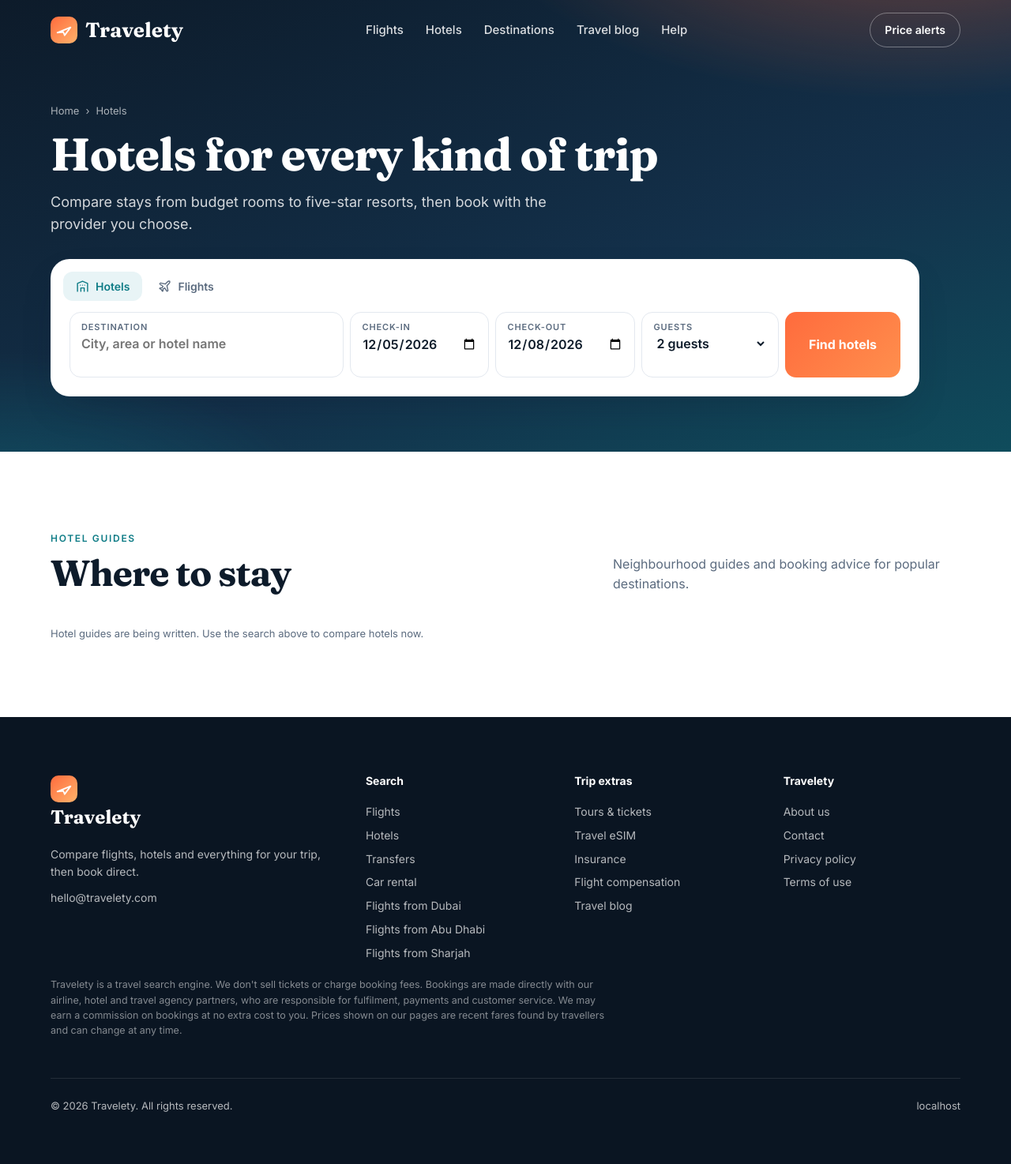
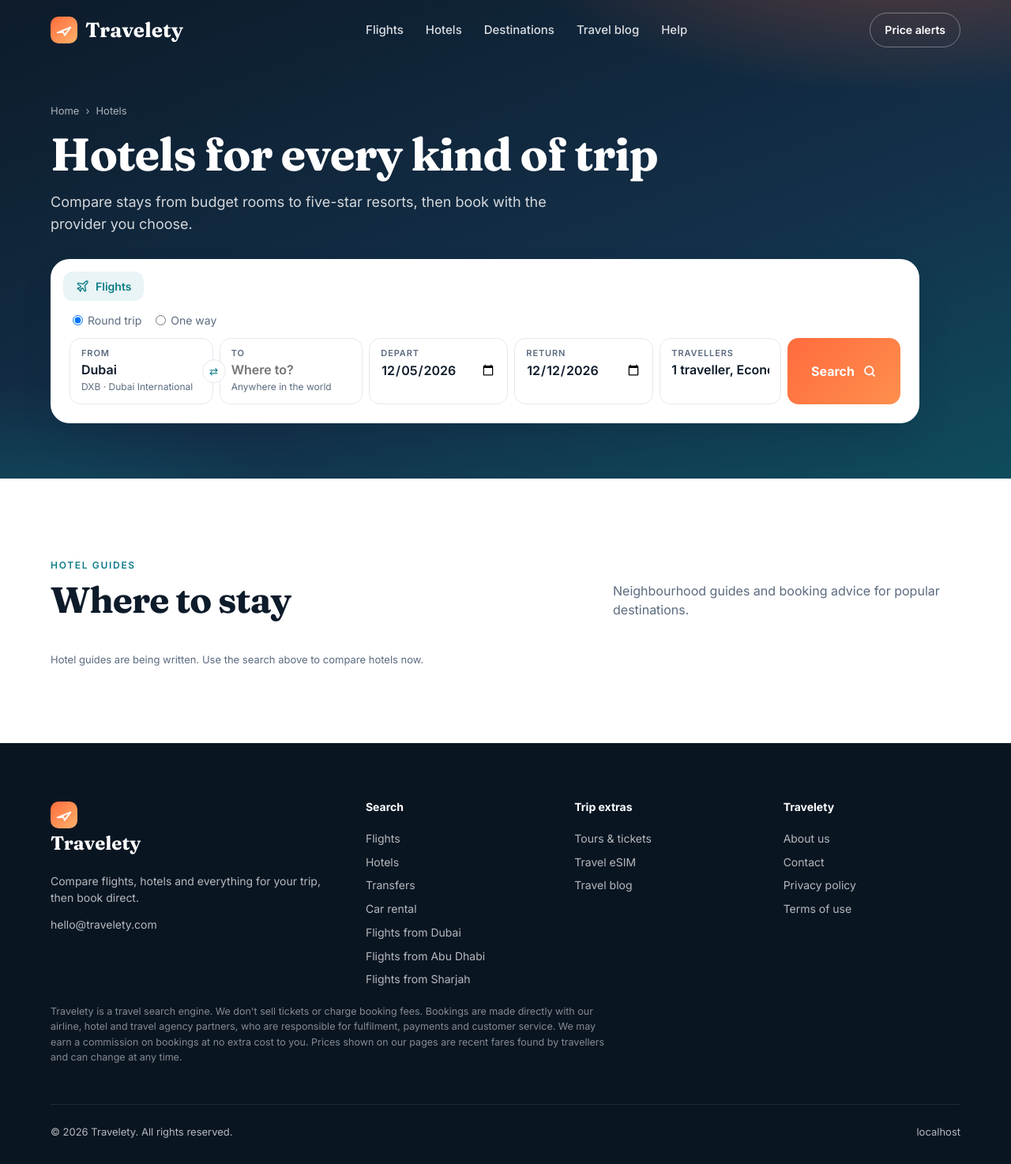
Before and after one commit to sheraz1001/travelety, a Laravel app: page /hotels in a window 1280 px wide. Shown: the whole page at 79% size. Before the commit the page ends 1408 px from the top, so only its background shows below. Run offline with Laravel 12, Linux system fonts and the light colour scheme; data comes from the database, SQL or seed files in the repository; some libraries are stand-ins or nearby versions.

Commit message:
Connect partner links (Kiwitaxi, Klook, Airalo, Localrent); hide services without a partner
Hotel search, insurance and compensation stay hidden until a partner link is set.

Co-Authored-By: Claude Opus 5.5 <noreply@anthropic.com>
Claude-Session: https://claude.ai/code/session_01A1EJdLCxvL7ZtmprpgxDen

```diff
--- a/app/Http/Controllers/GoController.php
+++ b/app/Http/Controllers/GoController.php
@@ -30,6 +30,9 @@ class GoController extends Controller
 
     public function hotels(Request $r)
     {
+        if (! Links::hotelsEnabled()) {
+            return redirect()->route('hotels.index');
+        }
         $city = trim((string) $r->query('city', ''));
         $this->log('hotels', $city ?: null, $r);
         $date = fn ($v) => preg_match('/^\d{4}-\d{2}-\d{2}$/', (string) $v) ? $v : null;
--- a/app/Models/Setting.php
+++ b/app/Models/Setting.php
@@ -18,10 +18,10 @@ class Setting extends Model
         'default_origin' => 'DXB',
         'contact_email' => 'hello@travelety.com',
         'link_hotels' => '',
-        'link_transfers' => '',
-        'link_tours' => '',
-        'link_esim' => '',
-        'link_cars' => '',
+        'link_transfers' => 'https://kiwitaxi.tpk.lv/ee7yCzGJ',
+        'link_tours' => 'https://klook.tpk.lv/3VhSdTEY',
+        'link_esim' => 'https://airalo.tpk.lv/oHiZGKFY',
+        'link_cars' => 'https://localrent.tpk.lv/zXe2IPmN',
         'link_insurance' => '',
         'link_compensation' => '',
         'blog_auto_publish' => '0',
--- a/app/Services/Links.php
+++ b/app/Services/Links.php
@@ -25,6 +25,11 @@ class Links
         $url = Setting::get('link_'.$key);
 
         return $url ?: null;
+    }
+
+    public static function hotelsEnabled(): bool
+    {
+        return (bool) Setting::get('link_hotels');
     }
 
     public static function hotels(?string $city = null, ?string $in = null, ?string $out = null, int $adults = 2): string
--- a/resources/views/hotels/show.blade.php
+++ b/resources/views/hotels/show.blade.php
@@ -19,7 +19,7 @@
         <div class="areas">@foreach($d->areas as $a)<div class="area"><small>{{ ucfirst($a['budget'] ?? '') }}</small><b>{{ $a['name'] ?? '' }}</b><p>{{ $a['description'] ?? '' }}</p></div>@endforeach</div>
       @endif
       {!! $d->hotels_content !!}
-      <p><a class="btn" style="display:inline-flex;text-decoration:none;color:#fff" href="{{ route('go.hotels', ['city'=>$d->city]) }}" rel="nofollow">Compare hotels in {{ $d->city }}</a></p>
+      @if(\App\Services\Links::hotelsEnabled())<p><a class="btn" style="display:inline-flex;text-decoration:none;color:#fff" href="{{ route('go.hotels', ['city'=>$d->city]) }}" rel="nofollow">Compare hotels in {{ $d->city }}</a></p>@endif
       @include('partials.faqs', ['faqs' => collect($d->faqs ?? [])->take(4)->all(), 'heading' => "Hotels in {$d->city}: FAQs"])
     </article>
     <aside class="sidebar">
@@ -28,8 +28,8 @@
       </div>
       <div class="box"><h3>More for your trip</h3>
         <a class="li" href="{{ $d->guideUrl() }}">{{ $d->city }} travel guide <span>→</span></a>
-        <a class="li" href="{{ route('go.partner','transfers') }}" rel="nofollow sponsored">Airport transfer <span>→</span></a>
-        <a class="li" href="{{ route('go.partner','tours') }}" rel="nofollow sponsored">Things to do <span>→</span></a>
+        @if(\App\Services\Links::partner('transfers')) <a class="li" href="{{ route('go.partner','transfers') }}" rel="nofollow sponsored">Airport transfer <span>→</span></a> @endif
+        @if(\App\Services\Links::partner('tours')) <a class="li" href="{{ route('go.partner','tours') }}" rel="nofollow sponsored">Things to do <span>→</span></a> @endif
       </div>
     </aside>
   </div>
--- a/resources/views/layouts/app.blade.php
+++ b/resources/views/layouts/app.blade.php
@@ -66,17 +66,17 @@
       <div><h4>Search</h4>
         <a href="{{ route('flights.index') }}">Flights</a>
         <a href="{{ route('hotels.index') }}">Hotels</a>
-        <a href="{{ route('go.partner', 'transfers') }}" rel="nofollow">Transfers</a>
-        <a href="{{ route('go.partner', 'cars') }}" rel="nofollow">Car rental</a>
+        @if(\App\Services\Links::partner('transfers'))<a href="{{ route('go.partner', 'transfers') }}" rel="nofollow">Transfers</a>@endif
+        @if(\App\Services\Links::partner('cars'))<a href="{{ route('go.partner', 'cars') }}" rel="nofollow">Car rental</a>@endif
         <a href="{{ route('flights.from', 'dubai') }}">Flights from Dubai</a>
         <a href="{{ route('flights.from', 'abu-dhabi') }}">Flights from Abu Dhabi</a>
         <a href="{{ route('flights.from', 'sharjah') }}">Flights from Sharjah</a>
       </div>
       <div><h4>Trip extras</h4>
-        <a href="{{ route('go.partner', 'tours') }}" rel="nofollow">Tours & tickets</a>
-        <a href="{{ route('go.partner', 'esim') }}" rel="nofollow">Travel eSIM</a>
-        <a href="{{ route('go.partner', 'insurance') }}" rel="nofollow">Insurance</a>
-        <a href="{{ route('go.partner', 'compensation') }}" rel="nofollow">Flight compensation</a>
+        @if(\App\Services\Links::partner('tours'))<a href="{{ route('go.partner', 'tours') }}" rel="nofollow">Tours & tickets</a>@endif
+        @if(\App\Services\Links::partner('esim'))<a href="{{ route('go.partner', 'esim') }}" rel="nofollow">Travel eSIM</a>@endif
+        @if(\App\Services\Links::partner('insurance'))<a href="{{ route('go.partner', 'insurance') }}" rel="nofollow">Insurance</a>@endif
+        @if(\App\Services\Links::partner('compensation'))<a href="{{ route('go.partner', 'compensation') }}" rel="nofollow">Flight compensation</a>@endif
         <a href="{{ route('blog.index') }}">Travel blog</a>
       </div>
       <div><h4>{{ $site }}</h4>
--- a/resources/views/partials/search.blade.php
+++ b/resources/views/partials/search.blade.php
@@ -3,7 +3,8 @@
   $from = strtoupper($from ?? \App\Models\Setting::get('default_origin'));
   $to = strtoupper($to ?? '');
   $city = $city ?? '';
-  $show = $show ?? ['flights','hotels','transfers','tours','esim','cars'];
+  $show = array_values(array_filter($show ?? ['flights','hotels','transfers','tours','esim','cars'], fn($t) => $t === 'flights' || ($t === 'hotels' ? \App\Services\Links::hotelsEnabled() : \App\Services\Links::partner($t))));
+  $tab = in_array($tab, $show) ? $tab : 'flights';
   $labels = ['flights'=>['Flights','plane'],'hotels'=>['Hotels','hotel'],'transfers'=>['Transfers','car'],'tours'=>['Tours','compass'],'esim'=>['eSIM','sim'],'cars'=>['Car rental','key']];
   $fromA = \App\Models\Airport::byCode($from); $toA = $to ? \App\Models\Airport::byCode($to) : null;
 @endphp
--- a/resources/views/partials/services.blade.php
+++ b/resources/views/partials/services.blade.php
@@ -8,6 +8,7 @@
 ]; @endphp
 <div class="services">
  @foreach($items as [$k,$ic,$h,$p,$m])
+  @continue($k === 'hotels' ? ! \App\Services\Links::hotelsEnabled() : ! \App\Services\Links::partner($k))
   <a class="svc" href="{{ $k === 'hotels' && isset($city) ? route('go.hotels', ['city'=>$city]) : route('go.partner', $k) }}" rel="nofollow sponsored"><div class="ic">@include('partials.icon',['n'=>$ic])</div><h3>{{ $h }}{{ isset($city) && in_array($k,['hotels','transfers','tours']) ? ' in '.$city : '' }}</h3><p>{{ $p }}</p><span class="more">{{ $m }} →</span></a>
  @endforeach
 </div>
--- a/resources/views/travel/show.blade.php
+++ b/resources/views/travel/show.blade.php
@@ -32,7 +32,7 @@
       @if($d->things_to_do)
         <h2>Top things to do in {{ $d->city }}</h2>
         <div class="areas">@foreach($d->things_to_do as $t)<div class="area"><b>{{ $t['name'] ?? '' }}</b><p>{{ $t['description'] ?? '' }}</p></div>@endforeach</div>
-        <p><a href="{{ route('go.partner','tours') }}" rel="nofollow sponsored">Book tours and tickets in {{ $d->city }} →</a></p>
+        @if(\App\Services\Links::partner('tours')) <p><a href="{{ route('go.partner','tours') }}" rel="nofollow sponsored">Book tours and tickets in {{ $d->city }} →</a></p> @endif
       @endif
       {!! $d->guide_content !!}
       <h2>Plan the rest of your {{ $d->city }} trip</h2>
@@ -41,7 +41,7 @@
       <div class="box"><h3>Flights to {{ $d->city }}</h3>
         @forelse($routes as $r)<a class="li" href="{{ $r->url() }}">From {{ $r->origin()?->city }} <span>{{ $r->min_price ? \App\Services\Links::money($r->min_price) : '→' }}</span></a>@empty<a class="li" href="{{ route('go.flights',['to'=>$d->iata]) }}" rel="nofollow">Search flights <span>→</span></a>@endforelse
       </div>
-      <div class="box"><h3>Stay</h3><a class="li" href="{{ $d->hotelsUrl() }}">Where to stay in {{ $d->city }} <span>→</span></a><a class="btn" href="{{ route('go.hotels',['city'=>$d->city]) }}" rel="nofollow">Compare hotels</a></div>
+      <div class="box"><h3>Stay</h3><a class="li" href="{{ $d->hotelsUrl() }}">Where to stay in {{ $d->city }} <span>→</span></a>@if(\App\Services\Links::hotelsEnabled())<a class="btn" href="{{ route('go.hotels',['city'=>$d->city]) }}" rel="nofollow">Compare hotels</a>@endif</div>
     </aside>
   </div>
   <div class="wrap" style="margin-top:20px">@include('partials.services', ['city' => $d->city])</div>
```
Also changed, not shown: resources/views/flights/show.blade.php (+5 -5 lines).
